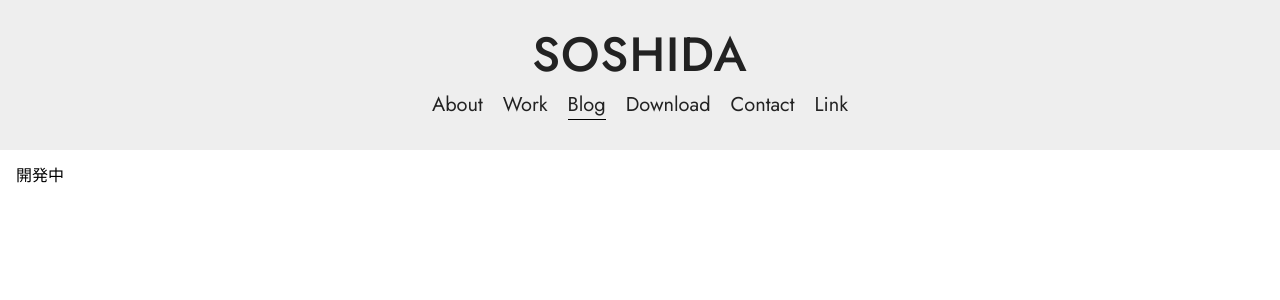
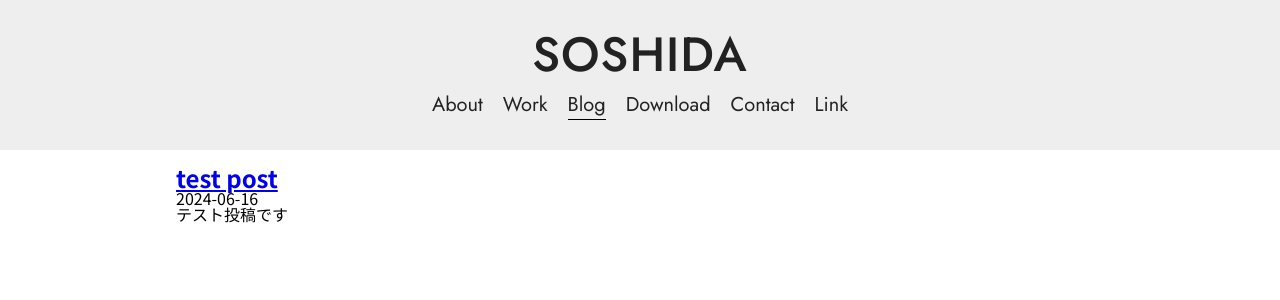
Before and after one commit to is1-coder/homepage, a Next.js app: page /blog in a window 1280 px wide. Shown: the top 300 px of the page. Built offline with nearby package versions, Linux system fonts and the light colour scheme.

Commit message:
blog機能の追加

```diff
--- a/package.json
+++ b/package.json
@@ -9,9 +9,12 @@
     "lint": "next lint"
   },
   "dependencies": {
+    "gray-matter": "^4.0.3",
     "next": "14.2.3",
     "react": "^18",
-    "react-dom": "^18"
+    "react-dom": "^18",
+    "zenn-content-css": "^0.1.154",
+    "zenn-markdown-html": "^0.1.154"
   },
   "devDependencies": {
     "@mantine/core": "^7.9.2",
--- a/src/app/blog/page.tsx
+++ b/src/app/blog/page.tsx
@@ -1,7 +1,17 @@
+import PostPreview from "@/features/blog/PostPreview";
+import { getPostMetadata } from "@/features/blog/blog";
 import React from "react";
 
 const BlogPage = () => {
-  return <div>開発中</div>;
+  const postMetadata = getPostMetadata().reverse();
+
+  return (
+    <div>
+      {postMetadata.map((post, index) => (
+        <PostPreview key={index} post={post} />
+      ))}
+    </div>
+  );
 };
 
 export default BlogPage;
--- a/src/app/layout.tsx
+++ b/src/app/layout.tsx
@@ -19,11 +19,15 @@ export default function RootLayout({
     <html lang="ja">
       <head>
         <ColorSchemeScript />
+        <script
+          async
+          src="https://embed.zenn.studio/js/listen-embed-event.js"
+        ></script>
       </head>
       <body className={notoSansJP.className}>
         <MantineProvider>
           <Header />
-          <Container size="xl" p="md">
+          <Container size="md" p="md">
             <main>{children}</main>
           </Container>
         </MantineProvider>
--- a/src/app/page.tsx
+++ b/src/app/page.tsx
@@ -1,5 +1,3 @@
-import { Container, Title } from "@mantine/core";
-
 export default function Home() {
   return <div>開発中</div>;
 }
--- a/src/components/ActiveLink/ActiveLink.tsx
+++ b/src/components/ActiveLink/ActiveLink.tsx
@@ -11,7 +11,7 @@ const ActiveLink = ({ activeStyle, ...props }: ActiveLinkProps) => {
   const pathname = usePathname();
   console.log(pathname);
 
-  return props.href == pathname ? (
+  return pathname.includes(`${props.href}`) ? (
     <Link {...props} style={{ ...props.style, ...activeStyle }}>
       {props.children}
     </Link>
--- a/src/components/Header/Header.tsx
+++ b/src/components/Header/Header.tsx
@@ -17,6 +17,7 @@ const Header = () => {
           position: "fixed",
           top: 0,
           backgroundColor: "#eee",
+          zIndex: 1000,
         }}
       >
         <div
--- /dev/null
+++ b/src/features/blog/PostPreview.tsx
@@ -0,0 +1,21 @@
+import { PostMetadata } from "@/types/post";
+import Link from "next/link";
+import React from "react";
+
+type PostPreviewProps = {
+  post: PostMetadata;
+};
+
+const PostPreview = ({ post }: PostPreviewProps) => {
+  return (
+    <div>
+      <Link href={`/blog/${post.slug}`}>
+        <h2>{post.title}</h2>
+      </Link>
+      <p>{post.date}</p>
+      <p>{post.description}</p>
+    </div>
+  );
+};
+
+export default PostPreview;
--- /dev/null
+++ b/src/features/blog/blog.ts
@@ -0,0 +1,30 @@
+import { PostMetadata } from "@/types/post";
+import fs from "fs";
+import matter from "gray-matter";
+
+export const getPostMetadata = (): PostMetadata[] => {
+  const folder = "src/features/blog/posts";
+  const files = fs.readdirSync(folder);
+  const markdownFiles = files.filter((file) => file.endsWith(".md"));
+
+  const posts = markdownFiles.map((fileName) => {
+    const markdownFile = fs.readFileSync(`${folder}/${fileName}`, "utf-8");
+    const matterResult = matter(markdownFile);
+    return {
+      title: matterResult.data.title,
+      date: matterResult.data.date,
+      description: matterResult.data.description,
+      slug: fileName.replace(".md", ""),
+    };
+  });
+  return posts;
+};
+
+export const getPostContent = (slug: string): string => {
+  const folder = "src/features/blog/posts";
+  const fileName = `${folder}/${slug}.md`;
+  const markdownFile = fs.readFileSync(fileName, "utf-8");
+
+  const matterResult = matter(markdownFile);
+  return matterResult.content;
+};
--- /dev/null
+++ b/src/features/blog/posts/post-1.md
@@ -0,0 +1,11 @@
+---
+title: "test post"
+date: "2024-06-16"
+description: "テスト投稿です"
+---
+
+# テスト投稿の見出し
+
+本文はこのフォントサイズ
+
+改行はこれくらいの幅
--- /dev/null
+++ b/src/types/post.ts
@@ -0,0 +1,6 @@
+export type PostMetadata = {
+  title: string;
+  date: string;
+  description: string;
+  slug: string;
+};
```
Also changed, not shown: src/app/blog/[slug]/page.tsx (added, +30 -0 lines), 2 other files (tests, documents, lock files or other folders).
